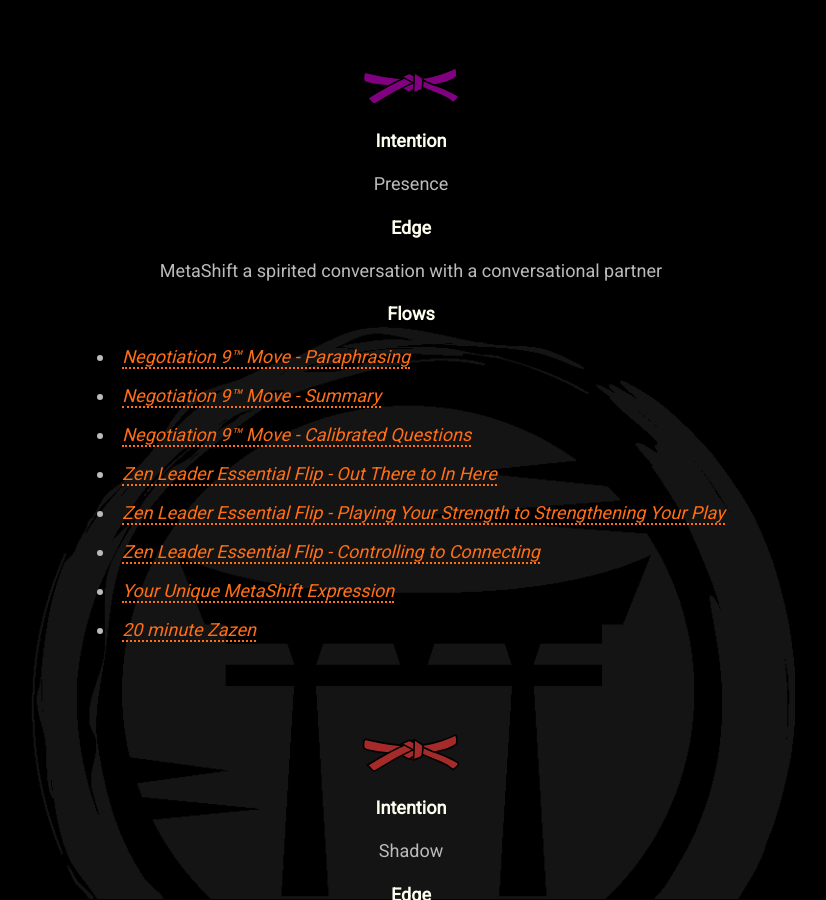
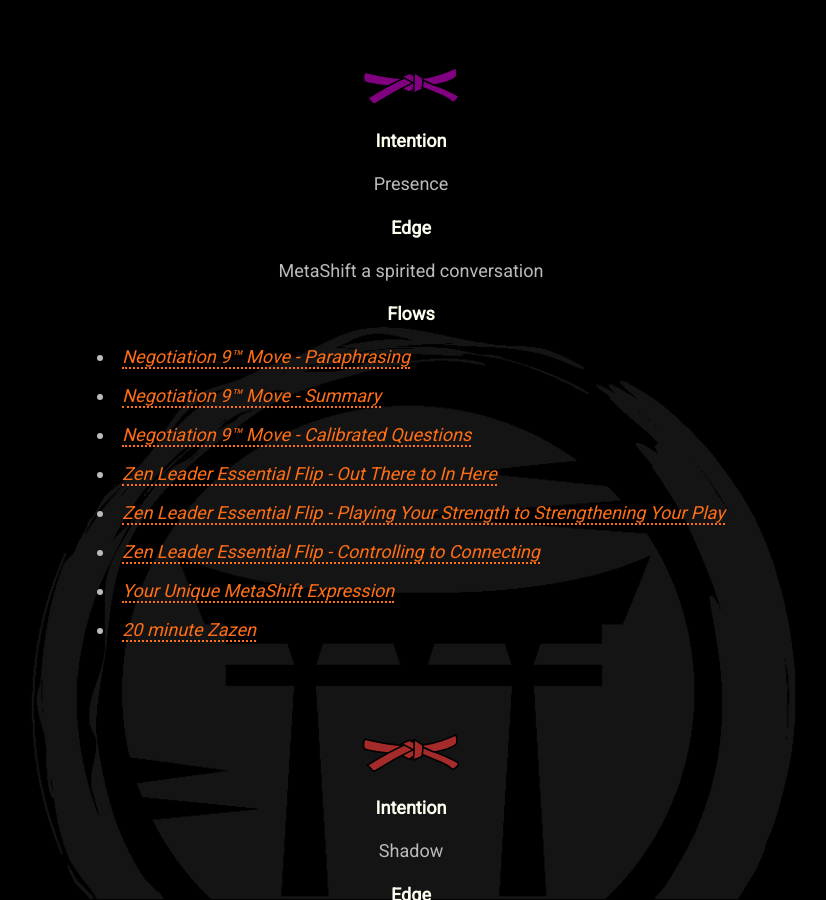
Before and after one commit to mindset-dojo/mindset-dojo.github.io, a Jekyll site: the page built from program.md, in a window 1280 px wide and 900 px high, scrolled down 3761 px. Shown: the whole window, without its empty margins (229-1055 px from the left). Built offline with Jekyll 4.4.1, drawn with Linux system fonts in a browser that asks for light colours; some web fonts are replaced.

Commit message:
refactor(program): distill purple level edge challenge.

```diff
--- a/_data/program.yaml
+++ b/_data/program.yaml
@@ -97,7 +97,7 @@ levels:
     label: 3rd Kyu
     level: -3
     intention: Presence
-    edge: MetaShift a spirited conversation with a conversational partner
+    edge: MetaShift a spirited conversation
     flows:
       - label: Negotiation 9™ Move - Paraphrasing
         url: https://www.blackswanltd.com/newsletter/infographic-the-black-swan-groups-negotiation-9
```
